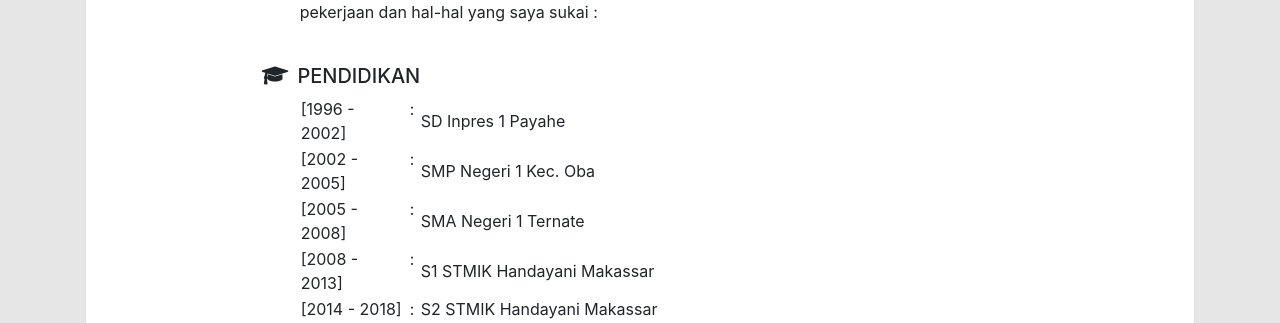
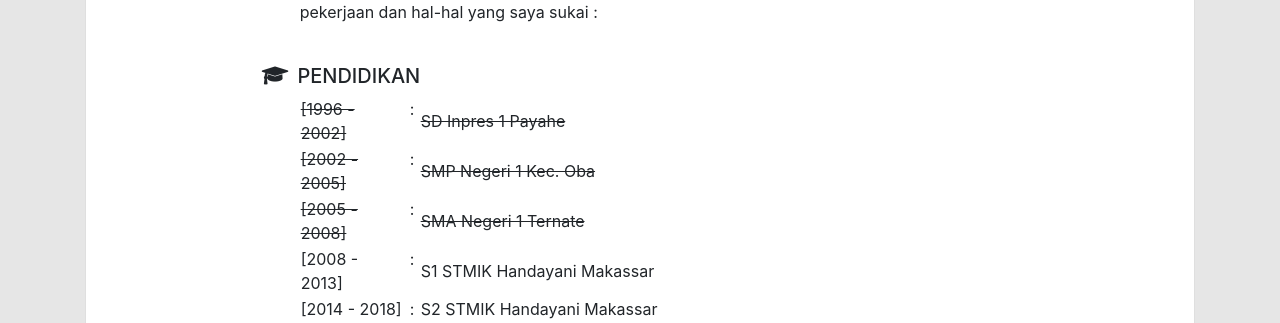
Before and after one commit to surtinaali/blog, a Jekyll site: the page built from about.markdown, in a window 1280 px wide. Shown: the part 594-917 px from the top of the page. Built offline with Jekyll 4.4.1, drawn with Linux system fonts in a browser that asks for light colours.

Commit message:
edit halaman tentang

```diff
--- a/about.markdown
+++ b/about.markdown
@@ -56,19 +56,19 @@
 ##### PENDIDIKAN
 <table>
 		<tr>
-			<td valign="top" width="105px">[1996 - 2002]</td>
+			<td valign="top" width="105px"><del>[1996 - 2002]</del></td>
 			<td valign="top" width="15px" align="center">:</td>
-			<td>SD Inpres 1 Payahe</td>
+			<td><del>SD Inpres 1 Payahe</del></td>
 		</tr>
 			<tr>
-				<td valign="top">[2002 - 2005]</td>
+				<td valign="top"><del>[2002 - 2005]</del></td>
 				<td valign="top" align="center">:</td>
-				<td>SMP Negeri 1 Kec. Oba</td>
+				<td><del>SMP Negeri 1 Kec. Oba</del></td>
 			</tr>
 			<tr>
-				<td valign="top">[2005 - 2008]</td>
+				<td valign="top"><del>[2005 - 2008]</del></td>
 				<td valign="top" align="center">:</td>
-				<td>SMA Negeri 1 Ternate</td>
+				<td><del>SMA Negeri 1 Ternate</del></td>
 			</tr>
 			<tr>
 					<td valign="top">[2008 - 2013]</td>
```
